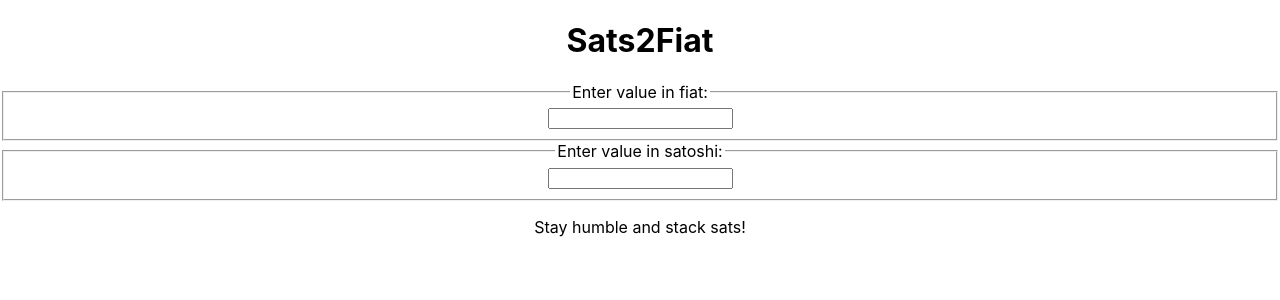
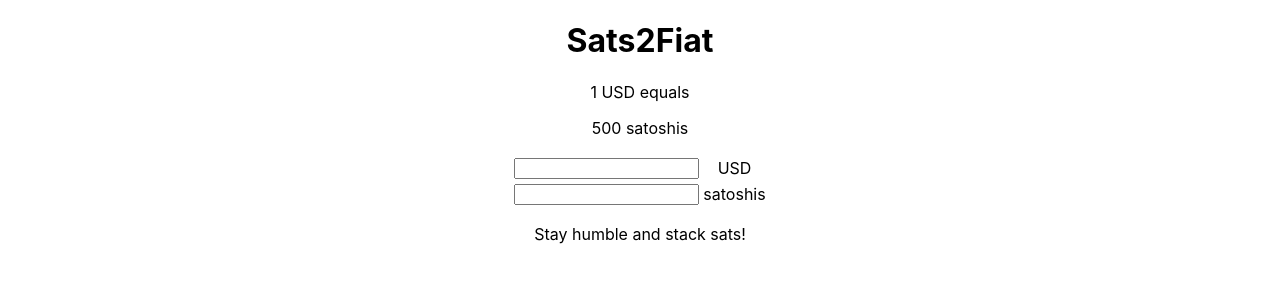
Before and after one commit to lorenzolfm/sats2fiat, a React (Create React App) app: page / in a window 1280 px wide. Shown: the top 300 px of the page. Built offline with nearby package versions, Linux system fonts and the light colour scheme.

Commit message:
using tables

```diff
--- a/src/App.css
+++ b/src/App.css
@@ -1,5 +1,10 @@
 .App {
   text-align: center;
+}
+
+table {
+  margin-left: auto;
+  margin-right: auto;
 }
 
 .App-logo {
--- a/src/components/Converter.js
+++ b/src/components/Converter.js
@@ -48,13 +48,10 @@ class Input extends Component {
     const currency = this.props.currency
 
     return (
-      <fieldset>
-        <legend>Enter value in {currencyNames[currency]}:</legend>
       <input
         value={value}
         onChange={this.handleChange}
       />
-      </fieldset>
     )
   }
 }
@@ -86,16 +83,30 @@ class Converter extends Component {
 
     return (
       <div>
+        <p>1 USD equals</p>
+        <p>{satsVal} satoshis</p>
+        <table>
+          <tr>
+            <td>
               <Input
                 currency="f"
                 value={fiat}
                 onValueChange={this.handleSatoshiChange}
               />
+            </td>
+            <td>USD</td>
+          </tr>
+          <tr>
+            <td>
               <Input
                 currency="s"
                 value={satoshi}
                 onValueChange={this.handleFiatChange}
               />
+            </td>
+            <td>satoshis</td>
+          </tr>
+        </table>
         <IsMillionaire
           satoshis={parseFloat(satoshi)} />
       </div>
```
Lines whose indentation alone changed are shown as unchanged.
